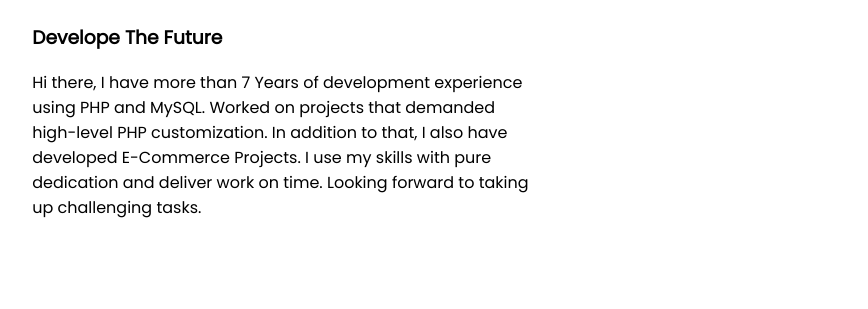
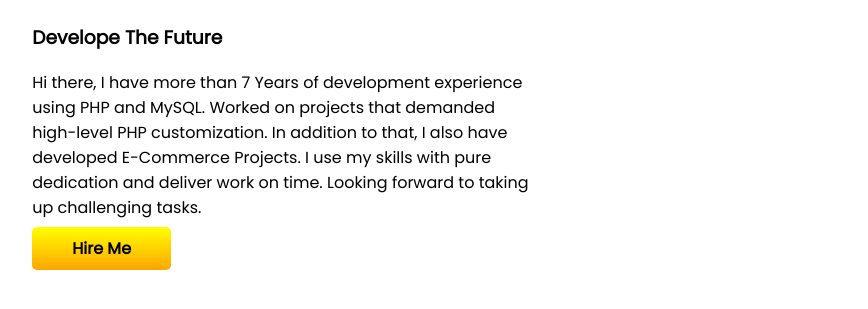
Before and after one commit to Getrank01/module-4-practice, a plain HTML site: page index.html in a window 1280 px wide. Shown: the part 323-632 px from the top of the page, without its empty margins (39-907 px from the left). Drawn offline with Linux system fonts and the light colour scheme.

Commit message:
hire button create

```diff
--- a/index.html
+++ b/index.html
@@ -28,6 +28,8 @@
 
                 Looking forward to taking up challenging tasks.</p>
 
+            <a class="hire" target="_blank" href="https://github.com/Getrank01">Hire Me</a>
+
         </div>
 
         <div class="f-part">
--- a/style.css
+++ b/style.css
@@ -22,3 +22,13 @@ section {
 .f-part img {
     width: 70%;
 }
+
+.hire {
+    text-decoration: none;
+    background-image: linear-gradient(yellow, orange);
+    color: black;
+    font-weight: 700;
+    padding: 10px 40px;
+    border-radius: 5px;
+
+}
```
